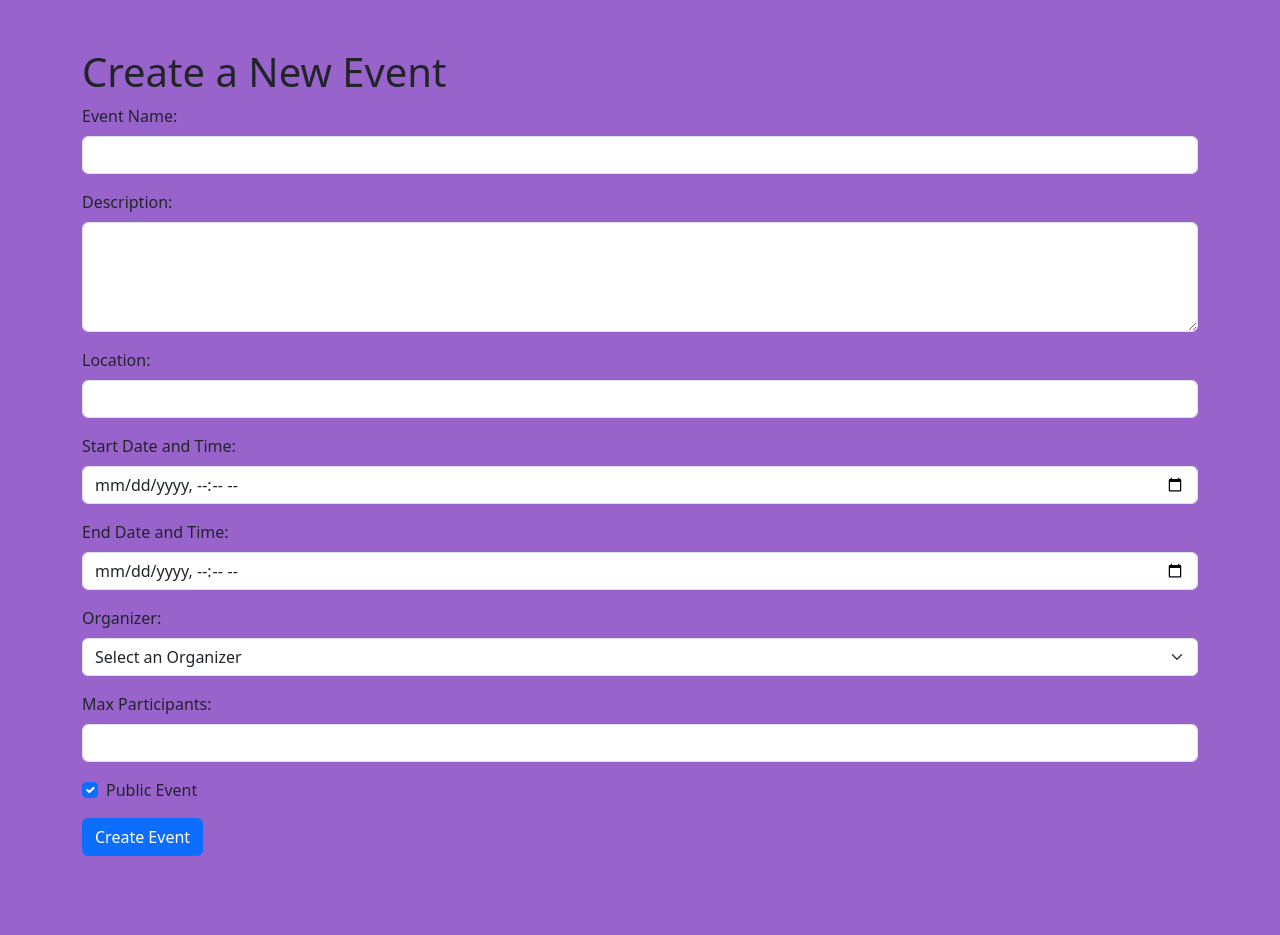
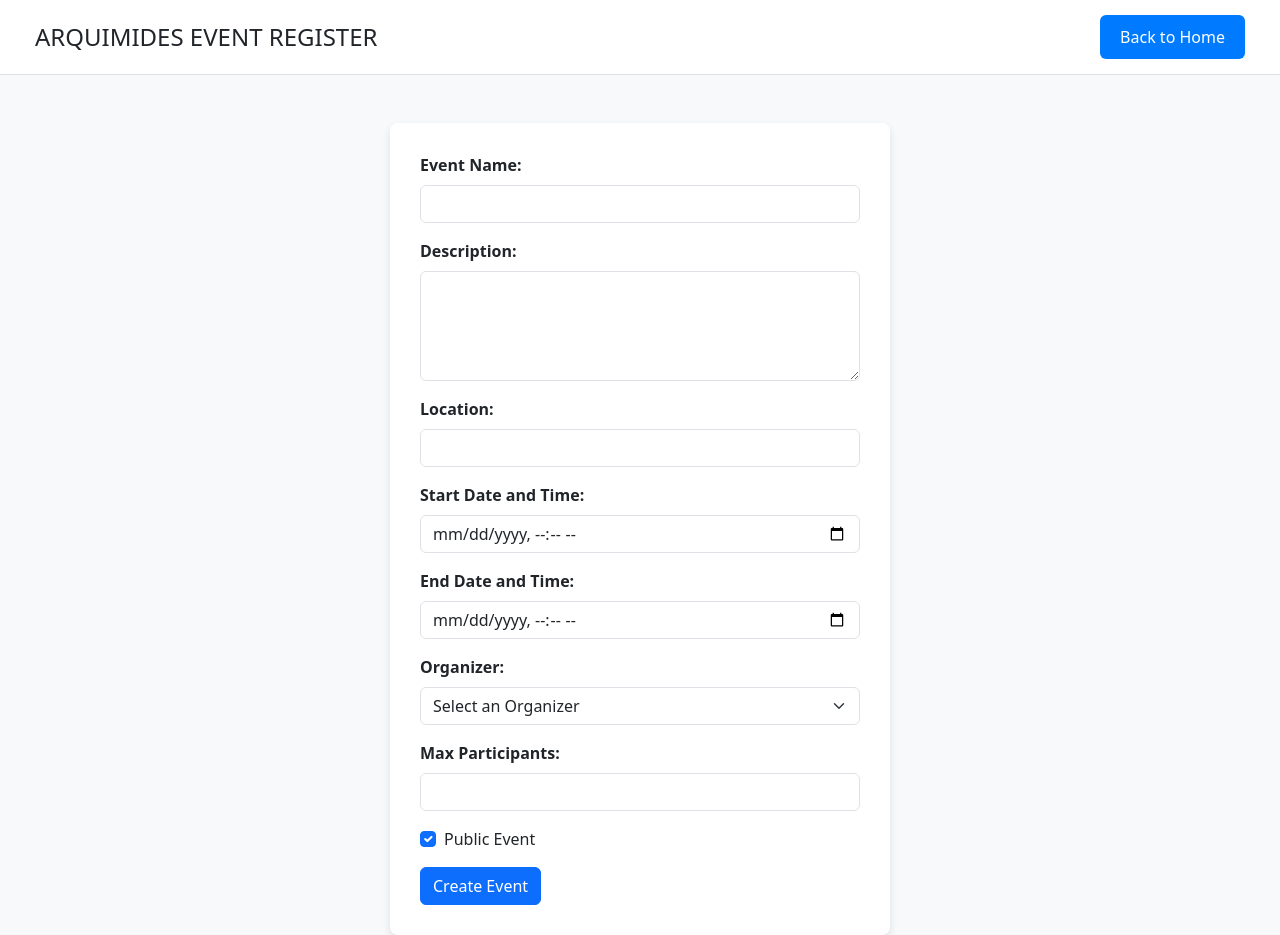
Before and after one commit to Diego165418/Management_Event, a Django app: page /new_event/ in a window 1280 px wide. Before the commit the page ends 856 px from the top, so only its background shows below. Run offline with Django 5.2, Linux system fonts and the light colour scheme.

Commit message:
:lipstick: ADD: style sheets locales pa una mejor visualizacion

```diff
--- a/tasks/templates/event.html
+++ b/tasks/templates/event.html
@@ -7,10 +7,74 @@
     <title>Create Event</title>
     <link rel="stylesheet" href="https://cdn.jsdelivr.net/npm/bootstrap@5.3.3/dist/css/bootstrap.min.css">
     <link rel="stylesheet" href="{% static 'main.css' %}">
+    <style>
+        body {
+            background-color: #f8f9fa;
+            margin: 0;
+        }
+        .header {
+            background-color: #ffffff;
+            border-bottom: 1px solid #dee2e6;
+            padding: 15px;
+            margin-bottom: 20px;
+        }
+        .header .container {
+            max-width: 100%;
+        }
+        .header h1 {
+            margin: 0;
+            padding-left: 20px;
+            font-size: 1.5rem;
+        }
+        .header .btn-custom {
+            margin-right: 20px;
+        }
+        .btn-custom {
+            background-color: #007bff;
+            color: #ffffff;
+            border: none;
+            border-radius: 0.375rem;
+            padding: 10px 20px;
+            font-size: 16px;
+            cursor: pointer;
+        }
+        .btn-custom:hover {
+            background-color: #0056b3;
+            color: #ffffff;
+        }
+        .container {
+            background-color: #ffffff;
+            border-radius: 8px;
+            box-shadow: 0 4px 8px rgba(0, 0, 0, 0.1);
+            padding: 30px;
+            max-width: 500px;
+            margin: 0 auto;
+        }
+        h1 {
+            margin-bottom: 20px;
+            text-align: center;
+        }
+        .form-label {
+            font-weight: bold;
+        }
+        .form-control, .form-select {
+            border-radius: 0.375rem;
+            margin-bottom: 15px;
+        }
+        .form-check-input {
+            border-radius: 0.25rem;
+        }
+        .form-group {
+            margin-bottom: 20px;
+        }
+    </style>
 </head>
 <body>
+    <header class="header d-flex justify-content-between align-items-center mb-4">
+        <h1 class="mb-0">ARQUIMIDES EVENT REGISTER</h1>
+        <a href="{% url 'home' %}" class="btn btn-custom">Back to Home</a>
+    </header>
     <div class="container mt-5">
-        <h1>Create a New Event</h1>
         <form action="{% url 'create_event_page' %}" method="post">
             {% csrf_token %}
             <div class="mb-3">
```
Also changed, not shown: tasks/templates/home.html (+58 -10 lines), tasks/templates/user.html (+34 -7 lines).
